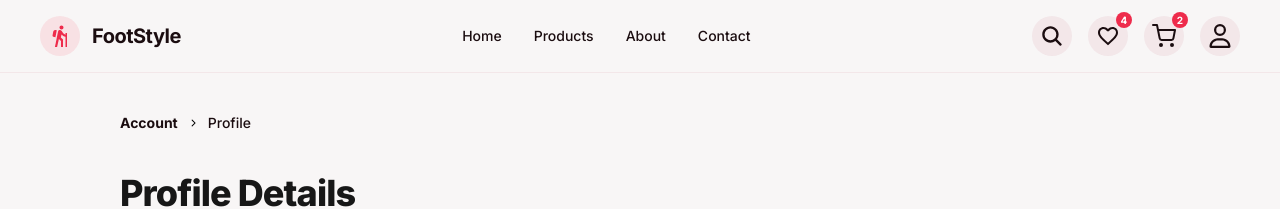
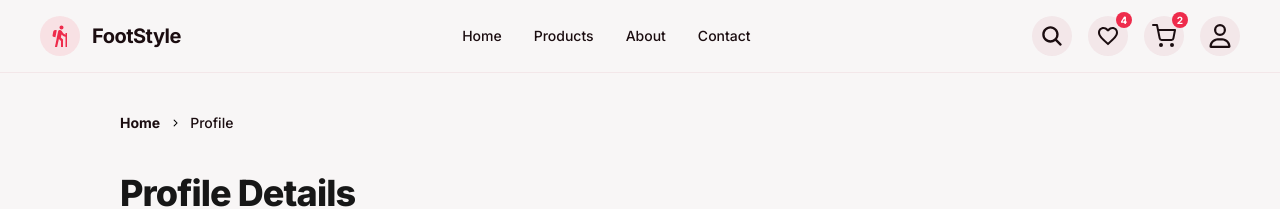
Before and after one commit to puvanakopis/FootStyle, a Next.js app in the folder frontend/: page /profile in a window 1280 px wide. Shown: the top 209 px of the page. Built offline with nearby package versions, Linux system fonts and the light colour scheme.

Commit message:
Fix the breadcrumbItems in profile page

```diff
--- a/frontend/app/profile/page.tsx
+++ b/frontend/app/profile/page.tsx
@@ -4,7 +4,7 @@ import Breadcrumbs from '@/components/Breadcrumbs';
 import ProfileDetails from '@/containers/profile/ProfileDetails';
 
 const breadcrumbItems = [
-    { label: "Account", href: "" },
+    { label: "Home", href: "" },
     { label: "Profile", href: "/profile" },
 ];
 
```
